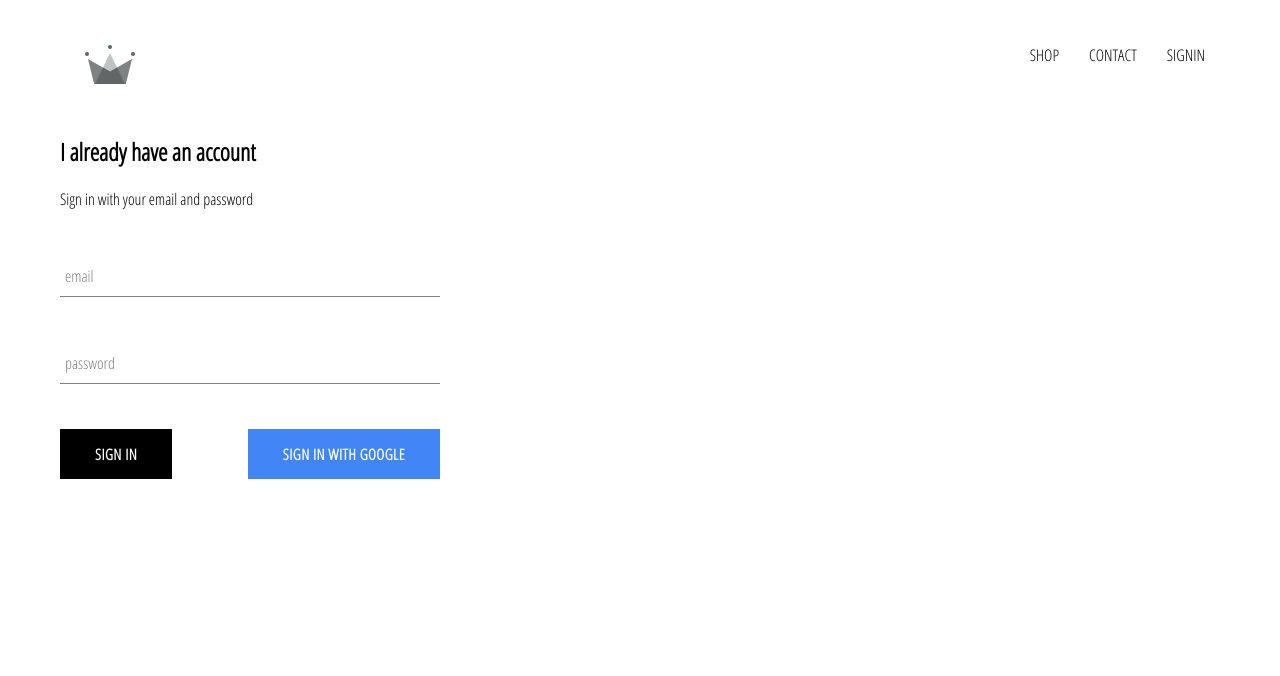
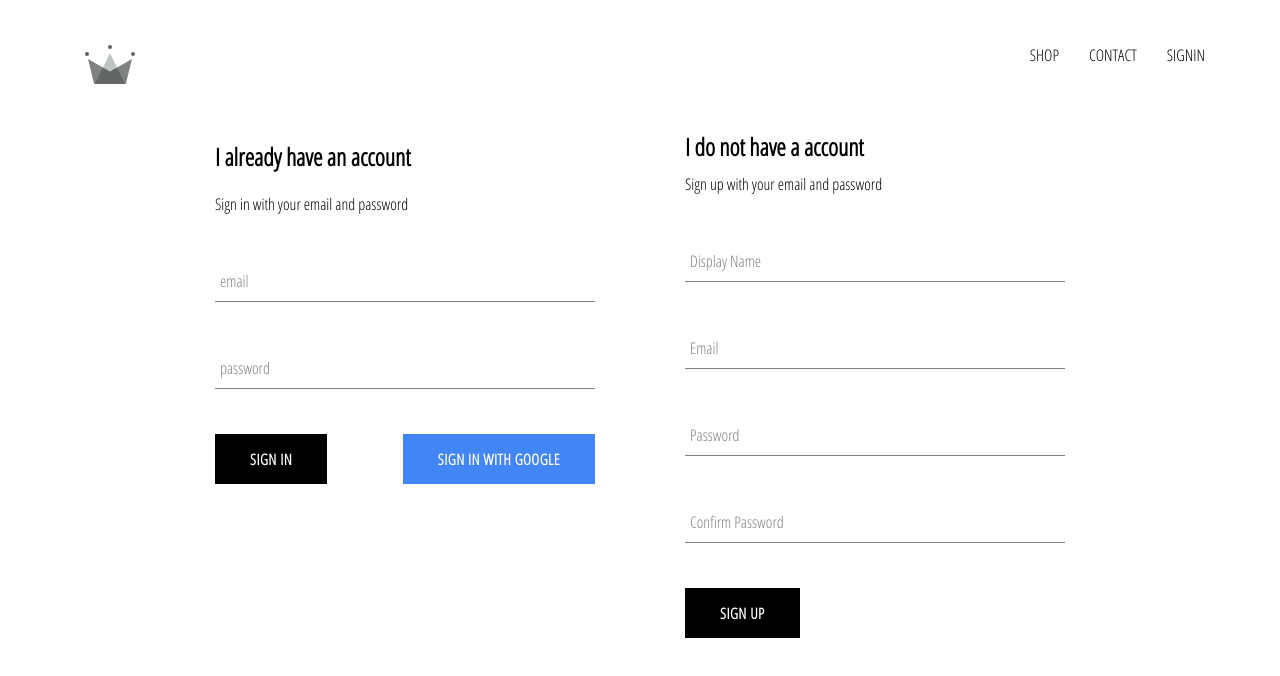
Before and after one commit to gadfrey13/turtle-clothing, a React (Create React App) app: page /SignIn in a window 1280 px wide. Shown: the top 676 px of the page. Built offline with nearby package versions, Linux system fonts and the light colour scheme; no server answers.

Commit message:
added the ability to add users to the database and auntheicate users using google sign in

```diff
--- a/src/component/custom-button/custom-button.component.jsx
+++ b/src/component/custom-button/custom-button.component.jsx
@@ -2,9 +2,9 @@
 import './custom-button.styles.scss';
 
 const CustomButton = ({children, isGoogleSignIn, ...otherProps}) => (
-    <div className={`${ isGoogleSignIn ? "google-sign-in" : " "} custom-button`} {...otherProps}>
+    <button className={`${ isGoogleSignIn ? "google-sign-in" : " "} custom-button`} {...otherProps}>
         {children}
-    </div>
+    </button>
 );
 
 export default CustomButton;
--- a/src/component/pages/sign-in-and-sign-up/sign-in-and-sign-up.component.jsx
+++ b/src/component/pages/sign-in-and-sign-up/sign-in-and-sign-up.component.jsx
@@ -1,9 +1,11 @@
 import React from 'react';
 import './sign-in-and-sign-up.styles.scss';
 import SignIn from '../../sign-in/sign-in.component';
+import SignUp from '../../sign-up/sign-up.component';
 const SignInAndSignUpPage = () => (
     <div className="sign-in-and-sign-up">
         <SignIn />
+        <SignUp />
     </div>
 )
 
--- a/src/component/pages/sign-in-and-sign-up/sign-in-and-sign-up.styles.scss
+++ b/src/component/pages/sign-in-and-sign-up/sign-in-and-sign-up.styles.scss
@@ -0,0 +1,6 @@
+.sign-in-and-sign-up{
+    width: 850px;
+    display: flex;
+    justify-content: space-between;
+    margin: 30px auto;
+}
--- /dev/null
+++ b/src/component/sign-up/sign-up.component.js
@@ -0,0 +1,100 @@
+import React from "react";
+import "./sign-up.styles.scss";
+import FormInput from "../form-input/form-input.component";
+import CustomButton from "../custom-button/custom-button.component";
+
+import { auth, createUserProfileDocument } from "../../firebase/firebase.utils";
+
+class SignUp extends React.Component {
+  constructor() {
+    super();
+    this.state = {
+      displayName: "",
+      email: "",
+      password: "",
+      confirmPassword: ""
+    };
+  }
+
+  handleSubmit = async event => {
+    event.preventDefault();
+    const { displayName, email, password, confirmPassword } = this.state;
+    if (password !== confirmPassword) {
+      alert("passwords don't match");
+      return;
+    }
+
+    try {
+      const { user } = await auth.createUserWithEmailAndPassword(
+        email,
+        password
+      );
+
+      await createUserProfileDocument(user, { displayName });
+
+      console.log(this.state);
+      //reset the form
+      this.setState({
+        displayName: "",
+        email: "",
+        password: "",
+        confirmPassword: ""
+      });
+    } catch (error) {
+      console.log(error);
+    }
+  };
+
+  handleChange = event => {
+    const { name, value } = event.target;
+    this.setState({ [name]: value });
+  };
+
+  render() {
+    const { displayName, email, password, confirmPassword } = this.state;
+    return (
+      <div className="sign-up">
+        <h2 className="title">I do not have a account</h2>
+        <span>Sign up with your email and password</span>
+        <form className="sign-up-form" onSubmit={this.handleSubmit} >
+          <FormInput
+            type="text"
+            name="displayName"
+            value={displayName}
+            onChange={this.handleChange}
+            label="Display Name"
+            required
+          />
+          <FormInput
+            type="email"
+            name="email"
+            value={email}
+            onChange={this.handleChange}
+            label="Email"
+            required
+          />
+          <FormInput
+            type="password"
+            name="password"
+            value={password}
+            onChange={this.handleChange}
+            label="Password"
+            required
+          />
+          <FormInput
+            type="password"
+            name="confirmPassword"
+            value={confirmPassword}
+            onChange={this.handleChange}
+            label="Confirm Password"
+            required
+          />
+
+          <CustomButton type="submit">SIGN UP</CustomButton>
+        </form>
+      </div>
+    );
+  }
+}
+
+export default SignUp;
--- /dev/null
+++ b/src/component/sign-up/sign-up.styles.scss
@@ -0,0 +1,9 @@
+.sign-up {
+  display: flex;
+  flex-direction: column;
+  width: 380px;
+
+  .title {
+    margin: 10px 0;
+  }
+}
--- a/src/container/App.js
+++ b/src/container/App.js
@@ -5,7 +5,7 @@
 import ShopPage from "../component/pages/shop/shop.component";
 import Header from "../component/header/header.component";
 import SignInAndSignUpPage from "../component/pages/sign-in-and-sign-up/sign-in-and-sign-up.component";
-import { auth } from "../firebase/firebase.utils";
+import { auth, createUserProfileDocument } from "../firebase/firebase.utils";
 
 class App extends React.Component {
   constructor() {
@@ -18,8 +18,21 @@
   unsubscribeFromAuth = null;
 
   componentDidMount(){
-    this.unsubscribeFromAuth = auth.onAuthStateChanged(user => {
-      this.setState({currentUser: user});
+    this.unsubscribeFromAuth = auth.onAuthStateChanged(async (userAuth) => {
+       if(userAuth){
+         const userRef = await createUserProfileDocument(userAuth);
+
+         userRef.onSnapshot(snapShot => {
+           this.setState({
+             currentUser: {
+               id: snapShot.id,
+               ...snapShot.data()
+             }
+           })
+         })
+       }
+
+       this.setState({currentUser: userAuth});//signout currentuser becomes null
     })
   }
 
--- a/src/firebase/firebase.utils.js
+++ b/src/firebase/firebase.utils.js
@@ -1,6 +1,6 @@
-import firebase from 'firebase/app';
-import 'firebase/firestore';
-import 'firebase/auth';
+import firebase from "firebase/app";
+import "firebase/firestore";
+import "firebase/auth";
 
 const config = {
   apiKey: "AIzaSyACbbCmJkFrubdoaUdW4Mpwk1yi1MZdZrQ",
@@ -13,13 +13,42 @@
   measurementId: "G-45RTQ3S797"
 };
 
+export const createUserProfileDocument = async (userAuth, additionalData) => {
+  if (!userAuth) {
+    //if false return
+    return;
+  }
+
+  const userRef = firestore.doc(`users/${userAuth.uid}`); //check if user exist in the database
+
+  const snapShot = await userRef.get();//get the snapshot
+
+  if (!snapShot.exists) {//if false
+    const { displayName, email } = userAuth;
+    const createdAt = new Date();
+
+    try {
+      await userRef.set({
+        displayName,
+        email,
+        createdAt,
+        ...additionalData
+      });
+    } catch (err) {
+        console.log('error creating user', err.message);
+    }
+  }
+
+  return userRef;
+};
+
 firebase.initializeApp(config);
 
 export const auth = firebase.auth();
 export const firestore = firebase.firestore();
 
 const provider = new firebase.auth.GoogleAuthProvider();
-  provider.setCustomParameters({prompt: 'select_account'})
+provider.setCustomParameters({ prompt: "select_account" });
 export const signInWithGoogle = () => auth.signInWithPopup(provider);
 
 export default firebase;
```
Lines whose indentation alone changed are shown as unchanged.
